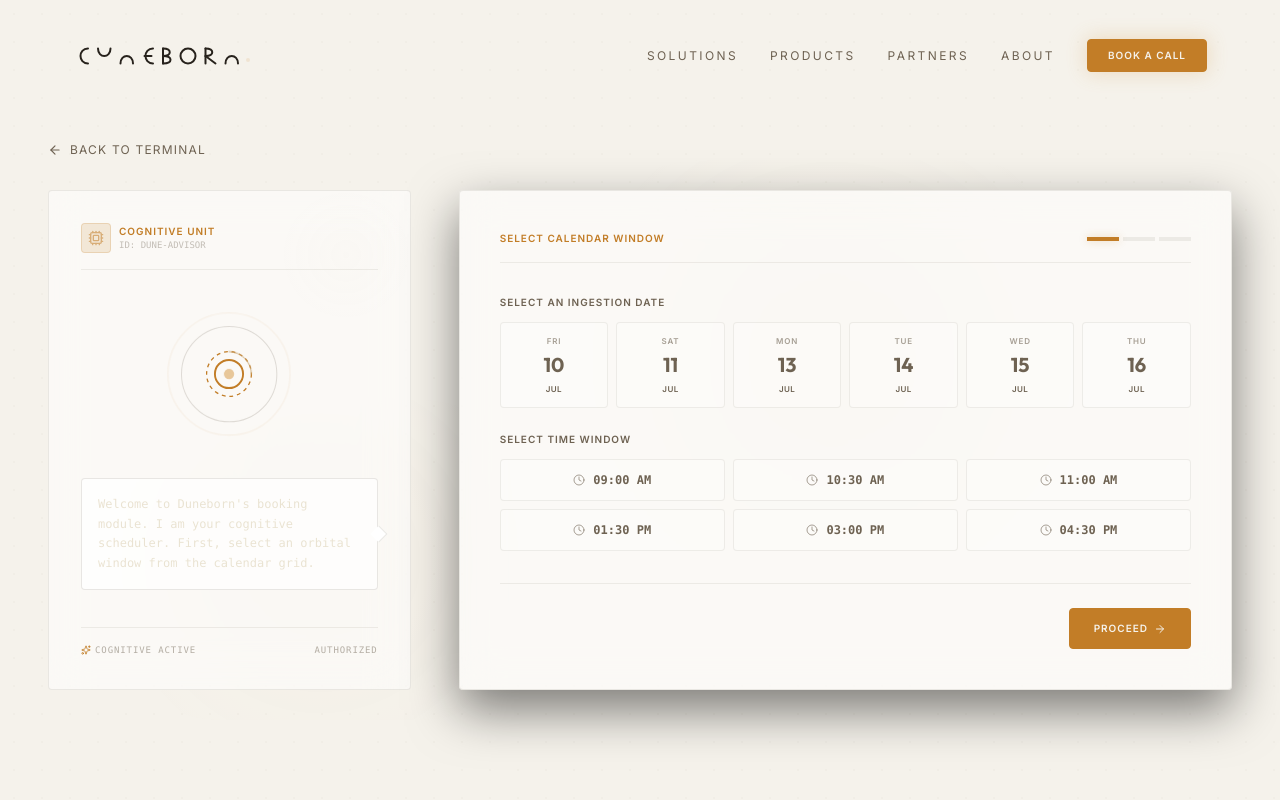
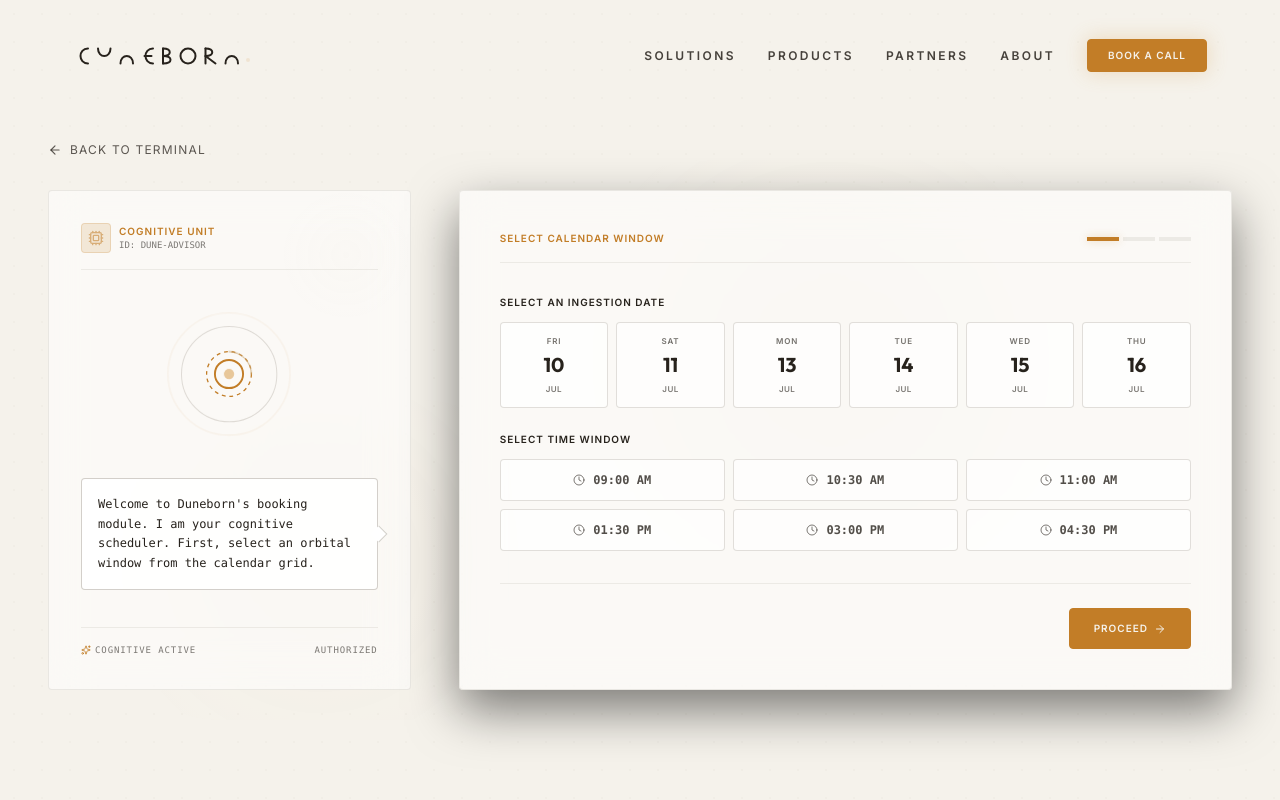
Before and after one commit to duneborn18/duneborn, a React (Vite) app: page / in a window 1280 px wide. Both pictures are taken after a click on the button "BOOK A CALL". Shown: the top 800 px of the page. Built offline with nearby package versions, Linux system fonts and the light colour scheme.

Commit message:
design: overhaul text contrast in Hero header, Navbar links, and Scheduler dates/assistant panel for light theme

```diff
--- a/src/components/Hero.tsx
+++ b/src/components/Hero.tsx
@@ -48,7 +48,7 @@ export default function Hero() {
              {/* Eyebrow */}
             <div className="inline-flex items-center gap-2 mb-6">
               <span className="w-1.5 h-1.5 rounded-full bg-spice-gold" />
-              <span className="text-[10px] md:text-xs uppercase tracking-[0.3em] font-semibold text-sand-medium">
+              <span className="text-[10px] md:text-xs uppercase tracking-[0.3em] font-bold text-sand-offwhite/85">
                 AI-FIRST COGNITIVE ARCHITECTURES · BESPOKE AGENTIC SYSTEMS · END-TO-END DEPLOYMENT
               </span>
             </div>
@@ -62,7 +62,7 @@ export default function Hero() {
             </h1>
 
             {/* Metaphorical/Indirect Subheadline */}
-            <p className="mt-8 text-sm md:text-base text-sand-medium/85 font-light max-w-xl leading-relaxed">
+            <p className="mt-8 text-sm md:text-base text-sand-offwhite/90 font-medium max-w-xl leading-relaxed">
               Duneborn is an AI-first partner. We analyze your unique organizational bottlenecks, design custom agentic systems, and deploy them directly into your core workflows.
             </p>
 
@@ -207,7 +207,7 @@ export default function Hero() {
               <span className="text-base md:text-lg font-extrabold tracking-wider text-sand-offwhite font-display uppercase">
                 {val.value}
               </span>
-              <span className="text-[10px] uppercase tracking-widest text-sand-medium mt-1 font-semibold">
+              <span className="text-[10px] uppercase tracking-widest text-sand-offwhite/75 mt-1 font-bold">
                 {val.label}
               </span>
             </div>
--- a/src/components/Navbar.tsx
+++ b/src/components/Navbar.tsx
@@ -72,7 +72,7 @@ export default function Navbar({ onNavigate, currentPage }: NavbarProps) {
                 <button
                   key={link.label}
                   onClick={() => handleLinkClick(link.target)}
-                  className="text-xs uppercase tracking-[0.2em] text-sand-medium hover:text-sand-offwhite transition-colors duration-200 cursor-pointer bg-transparent border-none outline-none"
+                  className="text-xs uppercase tracking-[0.2em] text-sand-offwhite/85 hover:text-sand-offwhite font-semibold transition-colors duration-200 cursor-pointer bg-transparent border-none outline-none"
                 >
                   {link.label}
                 </button>
--- a/src/pages/Schedule.tsx
+++ b/src/pages/Schedule.tsx
@@ -170,7 +170,7 @@ export default function Schedule({ onBack }: ScheduleProps) {
         {/* Back Link */}
         <button
           onClick={onBack}
-          className="group inline-flex items-center gap-2 text-xs uppercase tracking-widest text-sand-medium hover:text-sand-offwhite transition-colors mb-8 w-fit cursor-pointer"
+          className="group inline-flex items-center gap-2 text-xs uppercase tracking-widest text-sand-offwhite/75 hover:text-sand-offwhite transition-colors mb-8 w-fit cursor-pointer"
         >
           <ArrowLeft size={14} className="group-hover:-translate-x-1 transition-transform" />
           Back to Terminal
@@ -191,7 +191,7 @@ export default function Schedule({ onBack }: ScheduleProps) {
                 </span>
                 <div>
                   <span className="block text-[10px] uppercase tracking-widest text-spice-gold font-bold">COGNITIVE UNIT</span>
-                  <span className="block text-[9px] text-sand-medium/40 font-mono">ID: DUNE-ADVISOR</span>
+                  <span className="block text-[9px] text-sand-offwhite/60 font-mono">ID: DUNE-ADVISOR</span>
                 </div>
               </div>
 
@@ -215,18 +215,18 @@ export default function Schedule({ onBack }: ScheduleProps) {
               </div>
 
               {/* Speech bubble */}
-              <div className="relative bg-white/70 border border-sand-medium/15 p-4 rounded-sm">
+              <div className="relative bg-white/90 border border-sand-medium/30 p-4 rounded-sm">
                 {/* Speech Bubble Arrow */}
-                <div className="absolute top-1/2 -right-2 -translate-y-1/2 w-3 h-3 bg-white border-t border-r border-sand-medium/15 rotate-45 hidden lg:block" />
+                <div className="absolute top-1/2 -right-2 -translate-y-1/2 w-3 h-3 bg-white border-t border-r border-sand-medium/30 rotate-45 hidden lg:block" />
 
-                <p className="text-xs text-sand-light font-light leading-relaxed font-mono">
+                <p className="text-xs text-sand-offwhite font-medium leading-relaxed font-mono">
                   {getAssistantMessage()}
                 </p>
               </div>
             </div>
 
             {/* Bottom Status Clearance */}
-            <div className="border-t border-sand-medium/10 pt-4 mt-8 flex justify-between items-center text-[9px] uppercase tracking-widest text-sand-medium/50 font-mono">
+            <div className="border-t border-sand-medium/10 pt-4 mt-8 flex justify-between items-center text-[9px] uppercase tracking-widest text-sand-offwhite/60 font-mono">
               <span className="flex items-center gap-1">
                 <Sparkles size={10} className="text-spice-gold" />
                 Cognitive Active
@@ -274,7 +274,7 @@ export default function Schedule({ onBack }: ScheduleProps) {
             {step === 1 && (
               <div className="space-y-6 flex-grow">
                 <div>
-                  <span className="block text-[10px] uppercase tracking-widest text-sand-medium font-semibold mb-3">
+                  <span className="block text-[10px] uppercase tracking-widest text-sand-offwhite font-bold mb-3">
                     Select an Ingestion Date
                   </span>
 
@@ -285,17 +285,17 @@ export default function Schedule({ onBack }: ScheduleProps) {
                         onClick={() => setSelectedDate(dateObj.fullDate)}
                         className={`p-3 rounded-sm border transition-all text-center flex flex-col justify-center items-center ${
                           selectedDate === dateObj.fullDate
-                            ? 'bg-white border-spice-gold text-sand-offwhite shadow-[0_0_10px_rgba(194,125,39,0.08)] font-semibold'
-                            : 'bg-white/30 border-sand-medium/10 hover:border-sand-medium/20 text-sand-medium'
+                            ? 'bg-[#EAE3D2] border-spice-gold text-sand-offwhite font-bold shadow-[0_0_15px_rgba(194,125,39,0.15)]'
+                            : 'bg-white/70 border-sand-medium/20 hover:border-sand-medium/40 text-sand-offwhite/80'
                         }`}
                       >
-                        <span className="text-[8px] uppercase tracking-widest block font-bold mb-1 opacity-60">
+                        <span className="text-[8px] uppercase tracking-widest block font-bold mb-1 opacity-80">
                           {dateObj.weekday}
                         </span>
-                        <span className="text-xl font-bold font-display block">
+                        <span className="text-xl font-extrabold font-display block text-sand-offwhite">
                           {dateObj.dayNum}
                         </span>
-                        <span className="text-[8px] tracking-wider block font-semibold mt-1 uppercase">
+                        <span className="text-[8px] tracking-wider block font-semibold mt-1 uppercase opacity-75">
                           {dateObj.fullDate.split(' ')[0]}
                         </span>
                       </button>
@@ -304,7 +304,7 @@ export default function Schedule({ onBack }: ScheduleProps) {
                 </div>
 
                 <div>
-                  <span className="block text-[10px] uppercase tracking-widest text-sand-medium font-semibold mb-3">
+                  <span className="block text-[10px] uppercase tracking-widest text-sand-offwhite font-bold mb-3">
                     Select Time Window
                   </span>
 
@@ -315,11 +315,11 @@ export default function Schedule({ onBack }: ScheduleProps) {
                         onClick={() => setSelectedTime(slot)}
                         className={`p-3 rounded-sm border transition-all text-center flex items-center justify-center gap-2 ${
                           selectedTime === slot
-                            ? 'bg-white border-spice-gold text-sand-offwhite shadow-[0_0_10px_rgba(194,125,39,0.08)] font-semibold'
-                            : 'bg-white/30 border-sand-medium/10 hover:border-sand-medium/20 text-sand-medium'
+                            ? 'bg-[#EAE3D2] border-spice-gold text-sand-offwhite font-bold shadow-[0_0_15px_rgba(194,125,39,0.15)]'
+                            : 'bg-white/70 border-sand-medium/20 hover:border-sand-medium/40 text-sand-offwhite/80'
                         }`}
                       >
-                        <Clock size={12} className={selectedTime === slot ? "text-spice-gold" : "text-sand-medium/60"} />
+                        <Clock size={12} className={selectedTime === slot ? "text-spice-gold" : "text-sand-offwhite/60"} />
                         <span className="text-xs font-mono font-semibold">{slot}</span>
                       </button>
                     ))}
```
